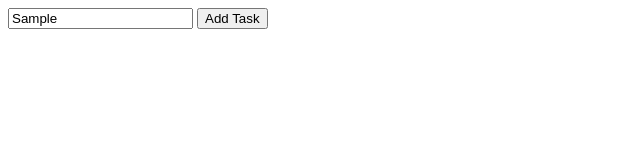
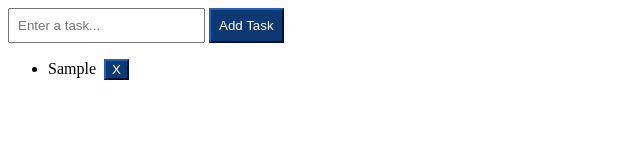
Before and after one commit to jbgalvo/Activity-12-Javascript-HTML-DOM-and-Events, a plain HTML site: page index.html in a window 1280 px wide. Both pictures are taken after typing "Sample" into the empty fields and a click on the button "Add Task". Shown: the whole page, without its empty margins (0-640 px from the left). Drawn offline with Linux system fonts and the light colour scheme.

Commit message:
added functionality

```diff
--- a/index.html
+++ b/index.html
@@ -4,6 +4,7 @@
   <meta charset="UTF-8">
   <meta name="viewport" content="width=device-width, initial-scale=1.0">
   <title>Activity 12 - Javascript HTML DOM and Events</title>
+  <link rel="stylesheet" href="style.css">
 </head>
 <body>
   <div id="app">
@@ -12,4 +13,5 @@
     <ul id="taskList"></ul>
   </div>
 </body>
+<script src="script.js"></script>
 </html>
--- /dev/null
+++ b/script.js
@@ -0,0 +1,50 @@
+
+/* Adding a task */
+
+//Variables
+let todoInput = document.querySelector("#todoInput");
+let taskList = document.querySelector("#taskList");
+const btnAddTask = document.querySelector("#addTask");
+
+//Add task event listener
+btnAddTask.addEventListener("click", function() {
+
+  //Check if Input value is null or not
+  if(todoInput.value === '') {
+
+    alert("Please enter a value for the task.");
+
+  } else {
+
+    //Create Element for the Li and Button Tag
+    let li = document.createElement("li");
+    let button = document.createElement("button");
+
+    //Insert the Input value to the li tags
+    let inputValue = document.createTextNode(todoInput.value);
+    let buttonText = document.createTextNode(' X');
+
+    //Append LI and button tagstags
+    li.appendChild(inputValue);
+    button.appendChild(buttonText);
+
+    //Create LI tag with button
+    taskList.appendChild(li).appendChild(button);
+
+    //Marking a task as done
+    li.addEventListener("click", function() {
+      li.classList.toggle("done");
+    });
+
+    //Deleting a tasks
+    button.addEventListener("click", function() {
+      li.remove();
+      button.remove();
+    });
+
+    //Initialize again to empty
+    todoInput.value = '';
+
+  }
+
+});
--- /dev/null
+++ b/style.css
@@ -0,0 +1,26 @@
+.done {
+  text-decoration: line-through;
+}
+
+#taskList li {
+  margin-bottom: 8px;
+}
+
+#taskList li button {
+  margin-left: 8px;
+}
+
+#todoInput, #addTask {
+  padding: 8px;
+}
+
+button {
+  background-color: #0D3972;
+  color: #fff;
+  border-color: #0D3972;
+}
+
+button:hover {
+  background-color: #0b5ed7;
+  border-color: #0a58ca;
+}
```
